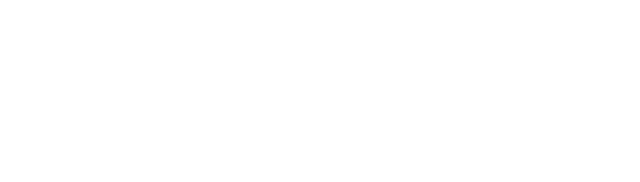
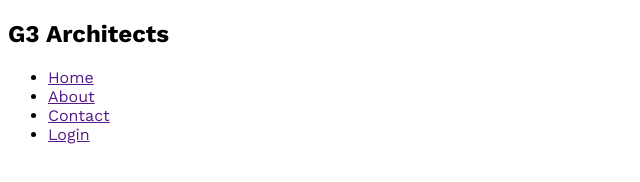
Before and after one commit to Asim-Das/g3-architect, a plain HTML site: page index.html in a window 1280 px wide. Shown: the whole page, without its empty margins (0-640 px from the left). Drawn offline with nearby package versions, Linux system fonts and the light colour scheme.

Commit message:
added google font work sans

```diff
--- a/index.html
+++ b/index.html
@@ -9,7 +9,23 @@
 </head>
 
 <body>
+    <header>
+        <nav>
+            <h1>G3 Architects</h1>
+            <ul>
+                <li><a href="">Home</a></li>
+                <li><a href="">About</a></li>
+                <li><a href="">Contact</a></li>
+                <li><a href="">Login</a></li>
+            </ul>
+        </nav>
+    </header>
+    <main>
 
+    </main>
+    <footer>
+
+    </footer>
 </body>
 
 </html>
--- a/styles/g3-architect.css
+++ b/styles/g3-architect.css
@@ -0,0 +1,11 @@
+/* Work sans font from google fonts*/
+@import url('https://fonts.googleapis.com/css2?family=Lato:wght@700&family=Open+Sans&family=PT+Serif&family=Poppins:wght@800&family=Space+Mono:wght@700&family=Work+Sans:wght@400;500;600;700;800&display=swap');
+
+* {
+    font-family: 'Lato', sans-serif;
+    font-family: 'Open Sans', sans-serif;
+    font-family: 'Poppins', sans-serif;
+    font-family: 'PT Serif', serif;
+    font-family: 'Space Mono', monospace;
+    font-family: 'Work Sans', sans-serif;
+}
```
